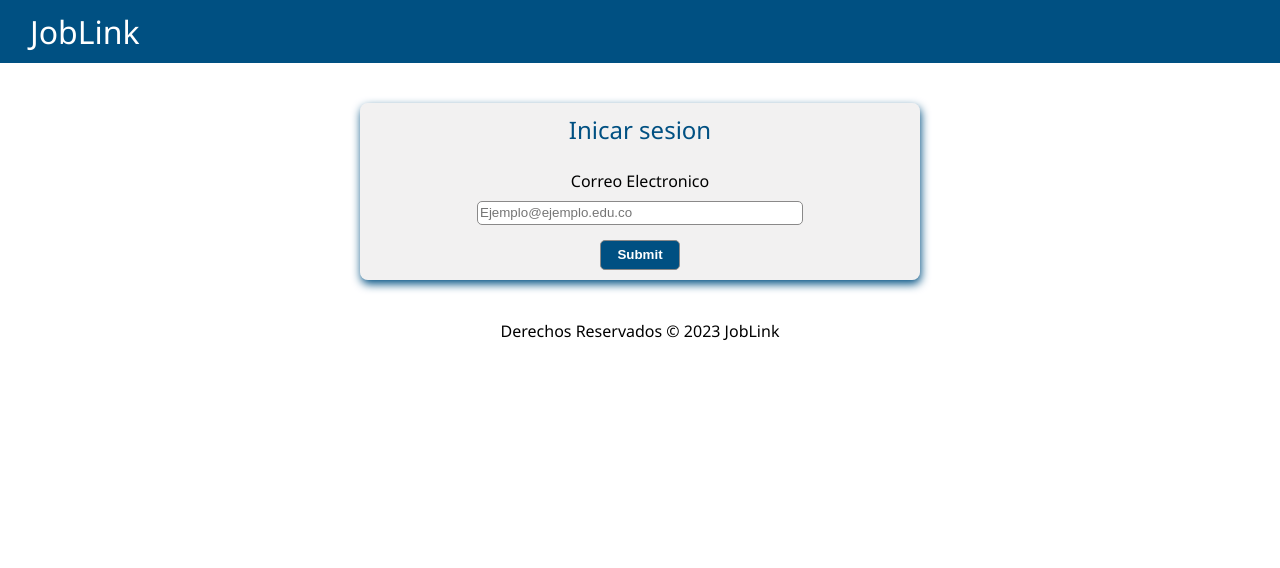
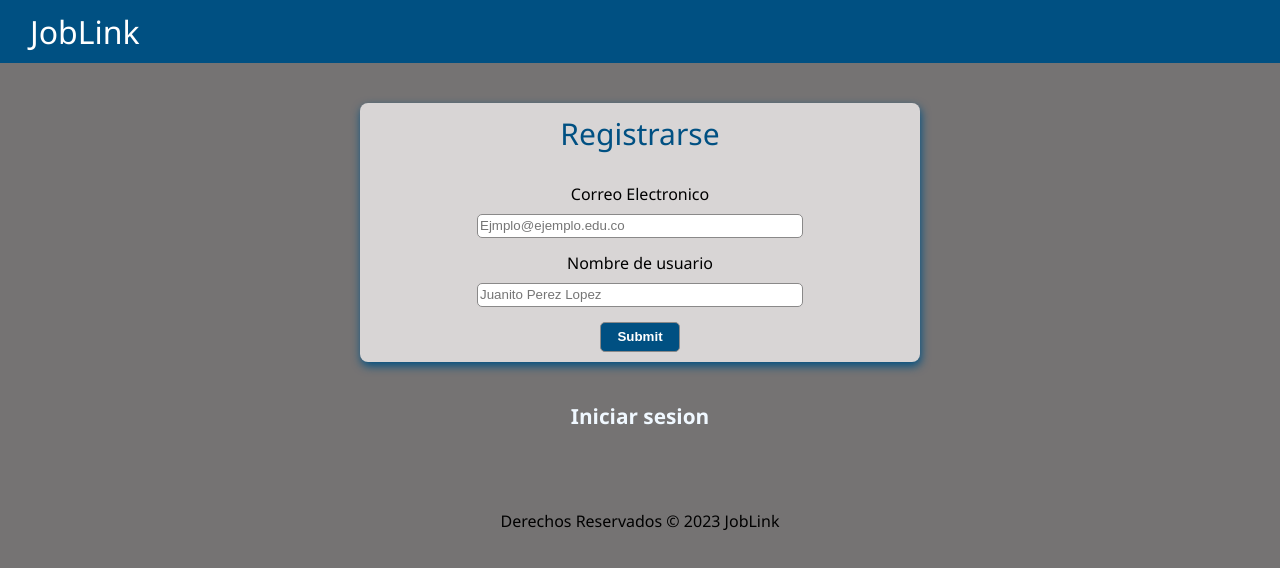
Before and after one commit to yorman-129/JobLink, a React (Vite) app in the folder vite-project/: page / in a window 1280 px wide. Shown: the top 568 px of the page. Built offline with nearby package versions, Linux system fonts and the light colour scheme.

Commit message:
feat: Dando configuracion al login y detallando maquetado

```diff
--- a/vite-project/src/App.css
+++ b/vite-project/src/App.css
@@ -3,6 +3,7 @@ body{
   font-family: 'Segoe UI', Tahoma, Geneva, Verdana, sans-serif;
   margin: 0;
   padding: 0;
+  background-color: #757373;
 }
 
 h1, h2, h3 {
@@ -13,3 +14,15 @@ a {
   text-decoration: none;
   color: #0077cc;
 }
+.opcionLogin{
+  display: block;
+  margin-bottom: 80px;
+  font-size: 1.3rem;
+  font-weight: bolder;
+  color: aliceblue;
+  text-align: center;
+}
+.opcionLogin:hover{
+  color: blue;
+  text-decoration:underline;
+}
--- a/vite-project/src/App.jsx
+++ b/vite-project/src/App.jsx
@@ -1,6 +1,6 @@
 import React from 'react'
 import HomeUser from './pages/HomeUser'
-import './app.css'
+import './App.css'
 
 function App() {
 
--- a/vite-project/src/components/mainHome/MainHome.jsx
+++ b/vite-project/src/components/mainHome/MainHome.jsx
@@ -28,7 +28,7 @@ const MainHome = () => {
           <p>Esta es una plataforma donde podrás encontrar retos proporcionados por empresas del Oriente Antioqueño. Completa los retos y recibe una certificación de experiencia. </p>
         </section>
         <section className='container-section'>
-          <h2>Últimos Retos</h2>
+          <h3>Últimos Retos</h3>
           <ul className='retos'>
 
             {retos.map((reto) =>{
--- a/vite-project/src/components/mainHome/mainHome.css
+++ b/vite-project/src/components/mainHome/mainHome.css
@@ -6,13 +6,28 @@
 
   .container-section {
     margin-bottom: 50px;
-
+    background-color: #ffffff86;
+    padding: 10px 20px;
+    border-radius: 8px;
+    box-shadow: 1px 4px 4px #fff;
   }
 
   h2 {
     color: #005082;
     margin-top: 0;
     text-align: center;
+    font-weight: 700;
+    font-size: 30px;
+
+  }
+
+  h3 {
+    color: #005082;
+    margin-top: 0;
+    text-align: center;
+    font-weight: 700;
+    font-size: 25px;
+    padding-top: 15px;
   }
 
   ul.retos  {
@@ -22,14 +37,16 @@
   }
 
   ul.retos  li {
-    background-color: #fff;
+    background-color: #ffffff88;
     box-shadow: 0 2px 4px rgba(0,0,0,0.2);
     padding: 20px;
     margin-bottom: 20px;
     text-align: center;
+    border-radius: 8px;
+    box-shadow: 1px 4px 4px #fff;
   }
 
-  ul .retos li h3 {
+  ul h4 {
     color: #005082;
     margin-top: 0;
   }
@@ -45,4 +62,6 @@
 
   .comenzar-reto:hover {
     background-color: #005082;
+    box-shadow: 1px 4px 4px #6a8fa7;
+    border: 1px solid #ffffff67;
   }
--- a/vite-project/src/components/retos/CardReto.jsx
+++ b/vite-project/src/components/retos/CardReto.jsx
@@ -8,7 +8,7 @@ const CardReto = ({description,dificultad,empresa,id, onClick}) => {
   return (
     <>
        <li key={id}>
-              <h3>{empresa?.nombre}</h3>
+              <h4>{empresa?.nombre}</h4>
               <p>{description}</p>
               <p>{dificultad}</p>
               <a href={`./retoSolucion/${id}`} className="comenzar-reto" onClick={handleButton} >Comenzar Reto</a>
--- a/vite-project/src/pages/login/Login.jsx
+++ b/vite-project/src/pages/login/Login.jsx
@@ -7,30 +7,41 @@ import Inicio from './Inicio';
 import axios from 'axios';
 
 const Login = () => {
-  const [register, setRegistrer] = useState(true);
+  const [register, setRegistrer] = useState(false);
   const navigate = useNavigate();
 
   const handleFormInicio = (data) => {
-    console.log(data);
+    console.log(data, "XXXXX");
     axios.post('http://localhost:8087/estudiante/login', data).then((res) => {
       if (res.status === 200) {
         navigate('/home');
       }
-    });
+    }).catch(e=>{
+      console.log(e);
+      alert('Error iniciar: Correo no estudiantil o por favor registrate')
+    })
   };
 
   const handleFormRegistro = (data) => {
     console.log(data);
     axios.post('http://localhost:8087/estudiante/agregar', data).then((res) => {
       console.log(res);
+      setRegistrer(!register)
     });
   };
+
+  const handleChangeForm = ()=>{
+    setRegistrer(!register)
+  }
 
   return (
     <>
       <HeaderPrincipal />
       {register === false && <Registro handleFormRegistro={handleFormRegistro} />}
       {register && <Inicio handleFormInicio={handleFormInicio} />}
+      {register==false && <a className='opcionLogin' onClick={handleChangeForm}> Iniciar sesion </a>}
+      {register==true && <a className='opcionLogin' onClick={handleChangeForm}> Registarse</a>}
+
       <Footer />
     </>
   );
--- a/vite-project/src/pages/login/estilos.css
+++ b/vite-project/src/pages/login/estilos.css
@@ -3,7 +3,7 @@ form{
     height: auto;
     border-radius: 8px;
     margin: 40px auto;
-    background-color: rgba(216, 213, 213, 0.342);
+    background-color: rgb(216, 213, 213);
     display: flex;
     flex-direction: column;
     align-items: center;
@@ -13,6 +13,7 @@ form{
 h2{
     margin-top: 10px;
 }
+
 label{
     width: 320px;
     margin: 4px 0px;
--- a/vite-project/src/pages/retos/components/MainRetos.jsx
+++ b/vite-project/src/pages/retos/components/MainRetos.jsx
@@ -19,6 +19,7 @@ const MainRetos = ({data}) => {
         <p className='a'style={{color: Color()}}>Nivel {data.dificultad}</p>
         <p className='p'>{data.descripcion}</p>
         <input className='input' type="file" name="" id="" />
+        <input  className='inputSubmit' type="submit" value="Enviar" />
       </div>
     </>
   )
--- a/vite-project/src/pages/retos/components/retosEstilo.css
+++ b/vite-project/src/pages/retos/components/retosEstilo.css
@@ -1,7 +1,7 @@
 .card{
     width: 720px;
     height: 420px;
-    background-color: rgba(173, 173, 173, 0.192);
+    background-color: rgb(224, 218, 218);
     margin: 50px auto 50px auto;
     border-radius: 8px;
     display: flex;
@@ -21,6 +21,7 @@
     justify-content: center;
     align-items: center;
     border-radius: 8px;
+    margin-top: 0px;
 }
 .a{
     width: 100%;
@@ -31,3 +32,19 @@
     margin: auto;
     font-weight: bold;
 }
+
+.inputSubmit{
+    width: 100px;
+    height: 30px;
+    font-size: 1.2rem;
+    margin: auto;
+    font-weight: bold;
+    background-color: #005082;
+    color: white;
+}
+
+.inputSubmit:hover{
+    background-color: #bac1c5;
+    color: rgb(44, 44, 44);
+    box-shadow: 1px 4px 4px #005082;
+}
```
